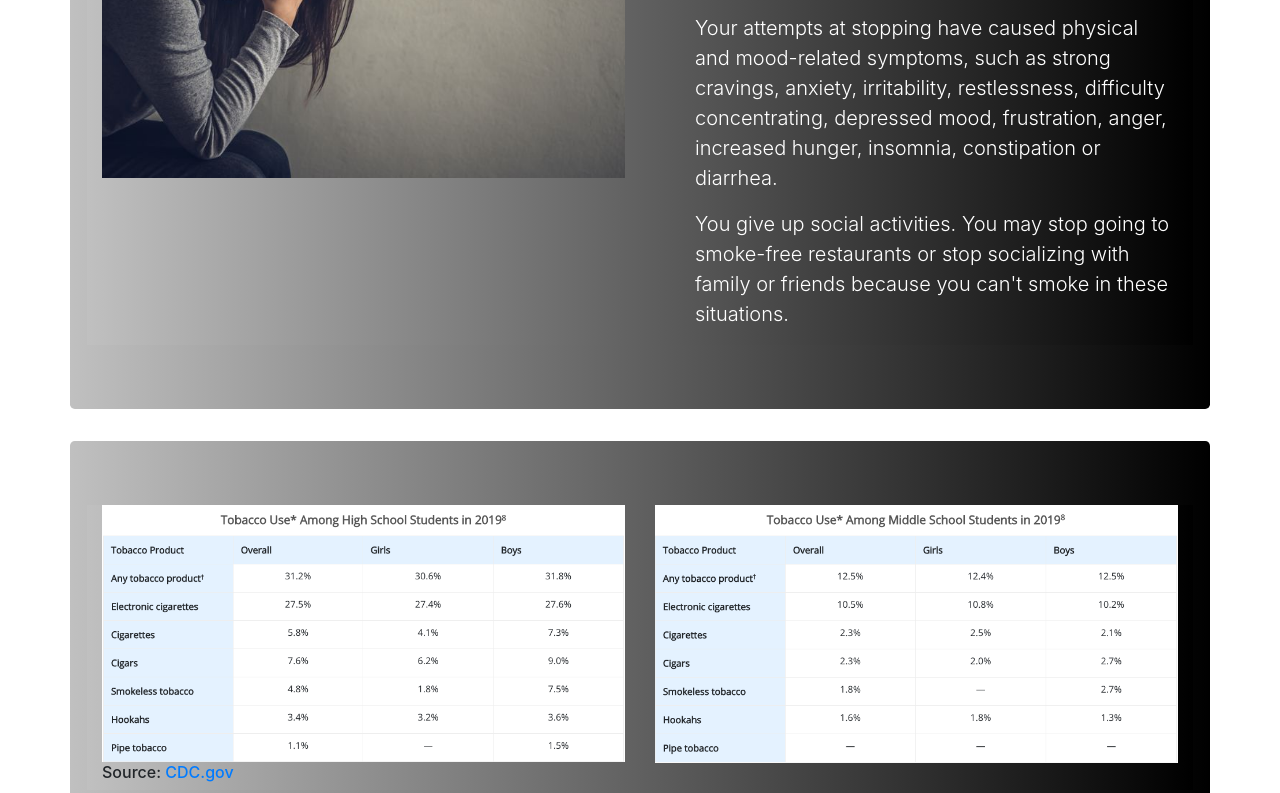
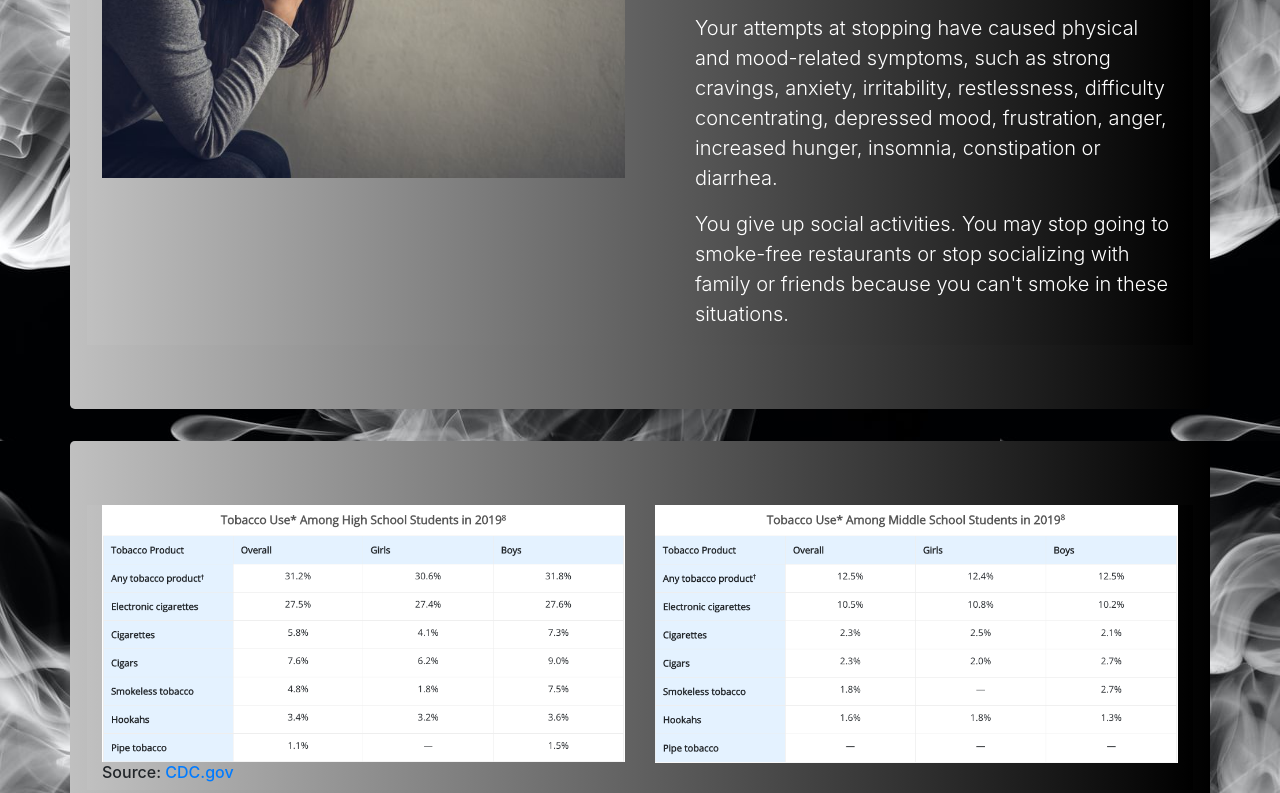
Before and after one commit to mahmoudb0647/teen_smoking, a plain HTML site: page index.html in a window 1280 px wide. Shown: the part 1893-2686 px from the top of the page. Drawn offline with nearby package versions, Linux system fonts and the light colour scheme.

Commit message:
background

```diff
--- a/index.html
+++ b/index.html
@@ -8,7 +8,7 @@
     <!-- Bootstrap CSS -->
     <link rel="stylesheet" href="https://stackpath.bootstrapcdn.com/bootstrap/4.5.0/css/bootstrap.min.css" integrity="sha384-9aIt2nRpC12Uk9gS9baDl411NQApFmC26EwAOH8WgZl5MYYxFfc+NcPb1dKGj7Sk" crossorigin="anonymous">
     <link rel="stylesheet" href="stylesheet.css">
-    <title>Hello, world!</title>
+    <title>Teen Health</title>
   </head>
   <body>
      <div id="carouselExampleIndicators" class="carousel slide" data-ride="carousel">
--- a/stylesheet.css
+++ b/stylesheet.css
@@ -17,3 +17,6 @@
 .title {
   color: white;
 }
+.bg {
+  background-image:url(images/smoke.jpeg);
+}
```
Also changed, not shown: images/smoke.jpeg (added).
